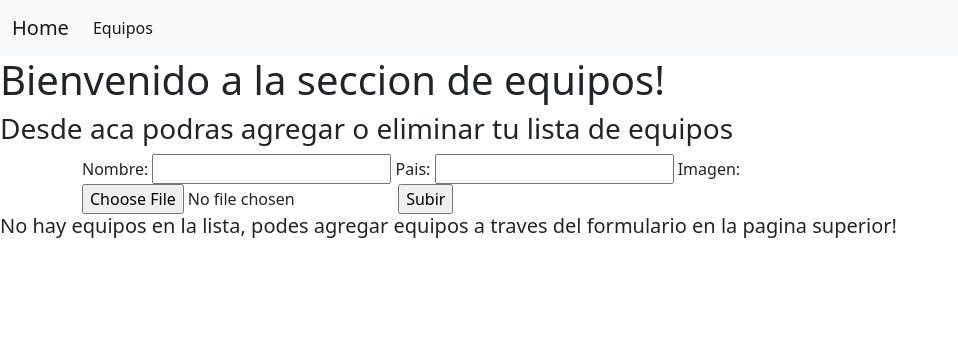
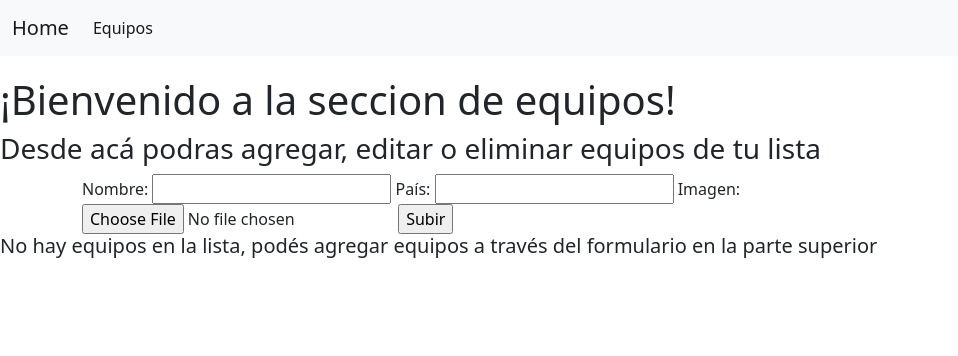
Before and after one commit to sergioatk/crud-clubes, a Node server app: page /equipos in a window 1280 px wide. Shown: the top 356 px of the page, without its empty margins (0-958 px from the left). Run offline with Node 20, Linux system fonts and the light colour scheme; some libraries are stand-ins or nearby versions.

Commit message:
corrige contenido handlebars

```diff
--- a/template-engine/views/equipos.handlebars
+++ b/template-engine/views/equipos.handlebars
@@ -1,14 +1,14 @@
-<h1>Bienvenido a la seccion de equipos!</h1>
-<h3>Desde aca podras agregar o eliminar tu lista de equipos</h3>
+<h1>¡Bienvenido a la seccion de equipos!</h1>
+<h3>Desde acá podras agregar, editar o eliminar equipos de tu lista</h3>
 
 <div class="container">
     <div class="row">
         <div class="col-10">
-            <form action="/equipos" method="POST" enctype="multipart/form-data">
+            <form action="/api/equipos" method="POST" enctype="multipart/form-data">
                 <label for="nombre">Nombre: </label>
                 <input type="text" name="nombre" id="nombre">
 
-                <label for="pais">Pais: </label>
+                <label for="pais">País: </label>
                 <input type="text" name="pais" id="pais">
 
                 <label for="imagen">Imagen: </label>
@@ -37,16 +37,38 @@
 
         {{#each data.equipos as |item|}}
 
-        <li>Nombre Equipo: {{nombre}}</li>
-        <li>Pais Equipo: {{pais}}</li>
-        <p>{{imagen}}</p>
-        <img src="{{{imagen}}}">
+        <div class="row text-center equipo">
+            <div class="col">
+                <img src="{{imagen}}" alt="">
+            </div>
+            <div class="col">
+                <h1 class="display-5"><strong>Nombre:</strong> {{nombre}} <strong>País:</strong>{{pais}}</h1>
+            </div>
+            <div class="col">
+                <button type="button" class="btn btn-outline-warning boton">Editar</button>
+            </div>
+            <div class="col align-middle">
+                <form action="/eliminar" method="POST" enctype="multipart/form-data">
+                 <button type="submit" class="btn btn-outline-danger boton" name="eliminar-{{nombre}}">Eliminar</button>
+                 </form>
+
+            </div>
+        </div>
+
+    <div class="row">
+
+    </div>
+
+
+
+
+
         {{/each}}
 
     </ul>
 
 
 {{else}}
-    <h5>No hay equipos en la lista, podes agregar equipos a traves del formulario en la pagina superior!</h5>
+    <h5>No hay equipos en la lista, podés agregar equipos a través del formulario en la parte superior</h5>
 
 {{/if}}
--- a/template-engine/views/layouts/boiler.handlebars
+++ b/template-engine/views/layouts/boiler.handlebars
@@ -8,6 +8,7 @@
   <meta name='viewport' content='width=device-width, initial-scale=1'>
   <link href="https://cdn.jsdelivr.net/npm/bootstrap@5.0.2/dist/css/bootstrap.min.css" rel="stylesheet" integrity="sha384-EVSTQN3/azprG1Anm3QDgpJLIm9Nao0Yz1ztcQTwFspd3yD65VohhpuuCOmLASjC" crossorigin="anonymous">
   <script src="https://cdn.jsdelivr.net/npm/bootstrap@5.0.2/dist/js/bootstrap.bundle.min.js" integrity="sha384-MrcW6ZMFYlzcLA8Nl+NtUVF0sA7MsXsP1UyJoMp4YLEuNSfAP+JcXn/tWtIaxVXM" crossorigin="anonymous"></script>
+  <link rel="stylesheet" href="styles.css">
 </head>
 
 <body>
@@ -27,6 +28,8 @@
   </div>
 </nav>
   {{{ body }}}
+
+  <script src='main.js'></script>
 </body>
 
 </html>
```
Also changed, not shown: template-engine/views/home.handlebars (+31 -3 lines).
